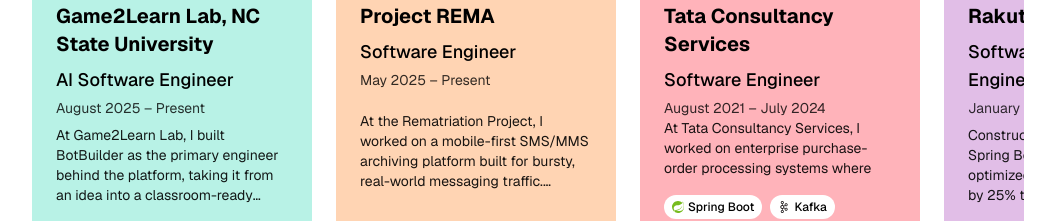
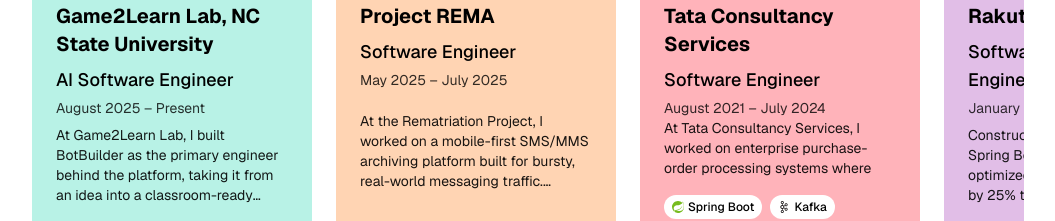
Before and after one commit to daksh204singh/portfolio, a Next.js app: page / in a window 1280 px wide. Shown: the part 354-575 px from the top of the page, without its empty margins (112-1167 px from the left). Built offline with nearby package versions, Linux system fonts and the light colour scheme; a web font is replaced by a local one.

Commit message:
Update duration for Project REMA work experience from "May 2025 – Present" to "May 2025 – July 2025".

```diff
--- a/src/app/page.tsx
+++ b/src/app/page.tsx
@@ -114,7 +114,7 @@
                 company: "Project REMA",
                 role: "Software Engineer",
                 location: "Remote",
-                duration: "May 2025 – Present",
+                duration: "May 2025 – July 2025",
                 description: `At the Rematriation Project, I worked on a mobile-first SMS/MMS archiving platform built for bursty, real-world messaging traffic.
 
 The central challenge was reliability under load. The system had to absorb sudden spikes, avoid carrier spam flagging, and still remain fast and inexpensive enough to run in a serverless environment.
```
